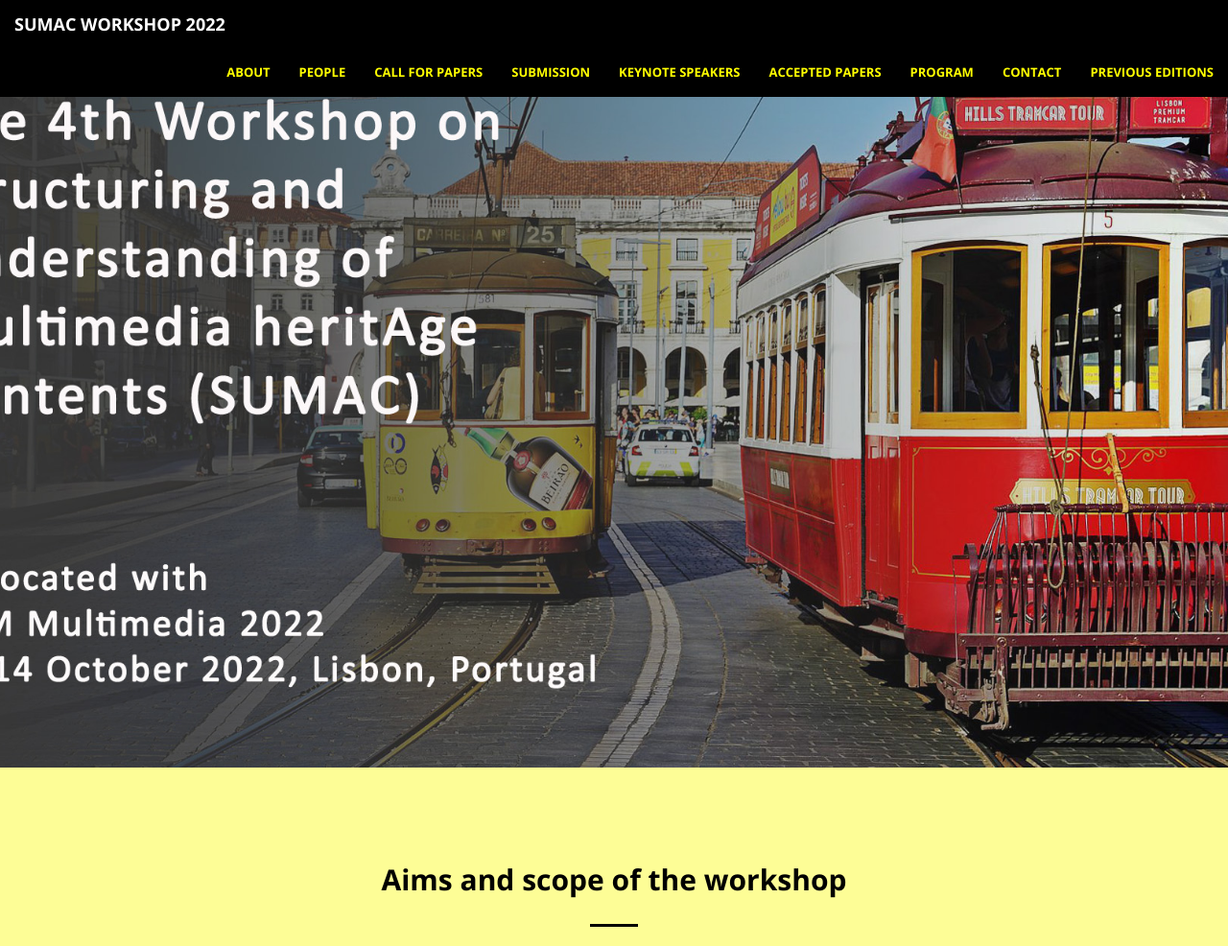
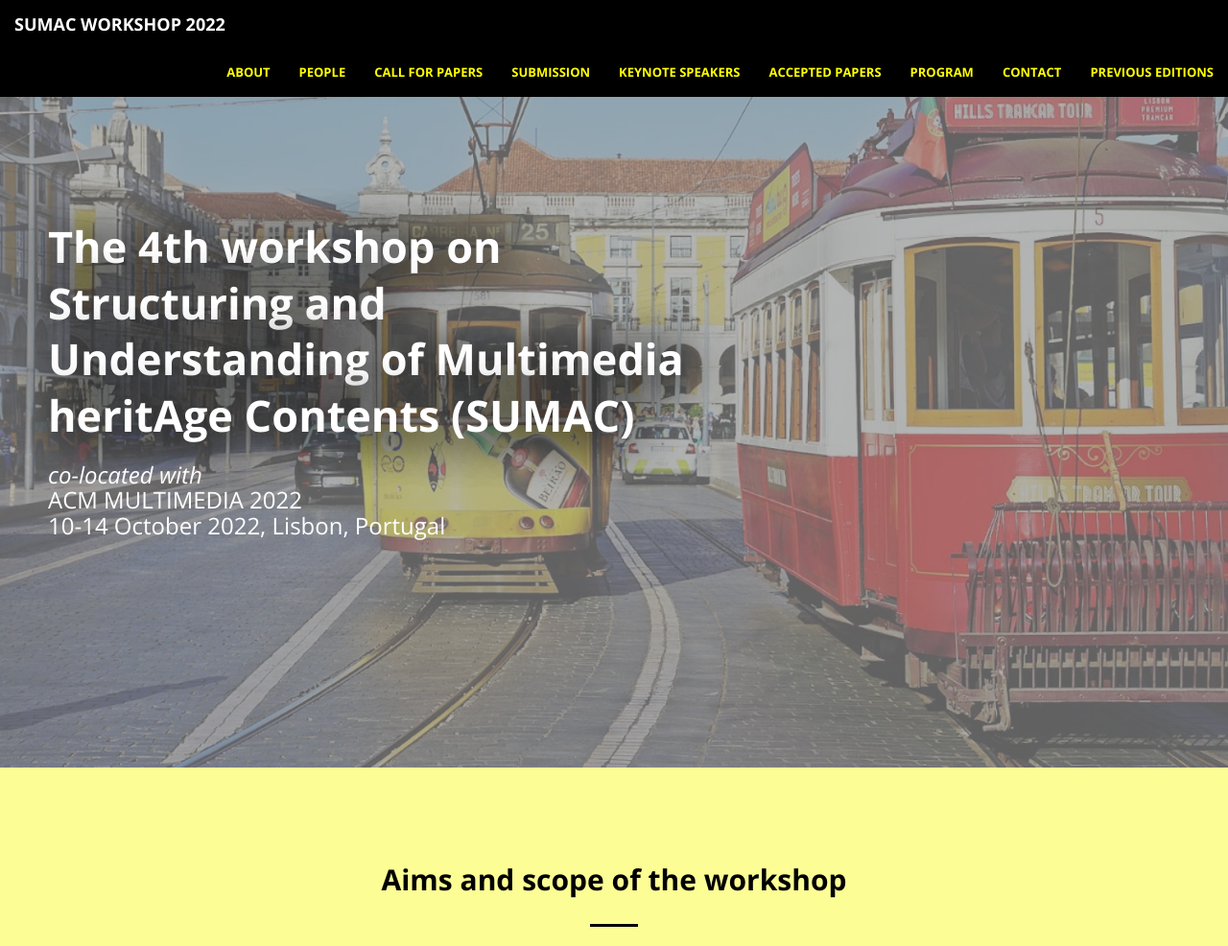
Before and after one commit to sumac-workshops/2022, a PHP site: page /index.html in a window 1280 px wide. Shown: the top 986 px of the page at 96% size. Run offline with PHP 8.4, Linux system fonts and the light colour scheme; some libraries are stand-ins or nearby versions.

Commit message:
new background photo

```diff
--- a/Public/creative.css
+++ b/Public/creative.css
@@ -173,22 +173,23 @@
   background-size: cover;
   -o-background-size: cover;
   background-position: center;
-  background-image: url('lisbon7.jpg');
+  background-image: url('lisbon.png');
   text-align: center;
-  text-shadow: 0 0 50px #000000, 0 0 50px #000000;
-  color: yellow;
+  color: white;
 }
 header .header-content {
   position: relative;
   text-align: left;
   padding: 100px 15px 100px;
-  width: 100%;
+  width: 60%;
 }
 header .header-content .header-content-inner h1 {
   font-weight: 700;
   margin-top: 0;
   margin-bottom: 0;
   font-size: 30px;
+  text-shadow: 5px 5px 50px #000000, 5px 5px 50px #000000;
+
 }
 header .header-content .header-content-inner hr {
   margin: 30px auto;
@@ -205,7 +206,7 @@
   }
   header .header-content {
     position: absolute;
-    top: 60%;
+    top: 50%;
     -webkit-transform: translateY(-50%);
     -ms-transform: translateY(-50%);
     transform: translateY(-50%);
--- a/index.html
+++ b/index.html
@@ -82,9 +82,11 @@
     <header>
         <div class="header-content">
             <div class="header-content-inner">
-<!--                 <h1 id="homeHeading" style="line-height: 1.3"> <span style="background-color: #000000">The 4th workshop on Structuring and Understanding of Multimedia heritAge Contents (SUMAC)</span></h1>
+                <h1 id="homeHeading" style="line-height: 1.3"> <span >The 4th workshop on Structuring and Understanding of Multimedia heritAge Contents (SUMAC)</span></h1>
 
-                <h3><a href="https://2022.acmmm.org//" style="color: yellow;"><i><span style="background-color: #000000">co-located with</span></i> <br><span style="background-color: #000000">ACM MULTIMEDIA 2022 </span><br><span style="background-color: #000000">10-14 October 2022, Lisbon, Portugal</span><br></a></h3> -->
+<!--                 <h3><a href="https://2022.acmmm.org//" style="color: yellow;"><i><span style="background-color: #000000">co-located with</span></i> <br><span style="background-color: #000000">ACM MULTIMEDIA 2022 </span><br><span style="background-color: #000000">10-14 October 2022, Lisbon, Portugal</span><br></a></h3> -->
+
+                <h3><a href="https://2022.acmmm.org//" style="color: white;"><i><span>co-located with</span></i> <br><span>ACM MULTIMEDIA 2022 </span><br><span>10-14 October 2022, Lisbon, Portugal</span><br></a></h3>
 
                 <!-- <hr> -->
 <!--                 <h5 style="color:greenyellow;"> <b>The event is fully organized online, but for those who plan to attend the conference and workshops in Chengdu, please note that a onsite room has been assigned to SUMAC'21, where you can attend the workshop and present your article (see the main agenda of the ACM Multimedia conference, it is room Langbo room A).</b></h5> -->
```
Also changed, not shown: Public/lisbon.png (added).
